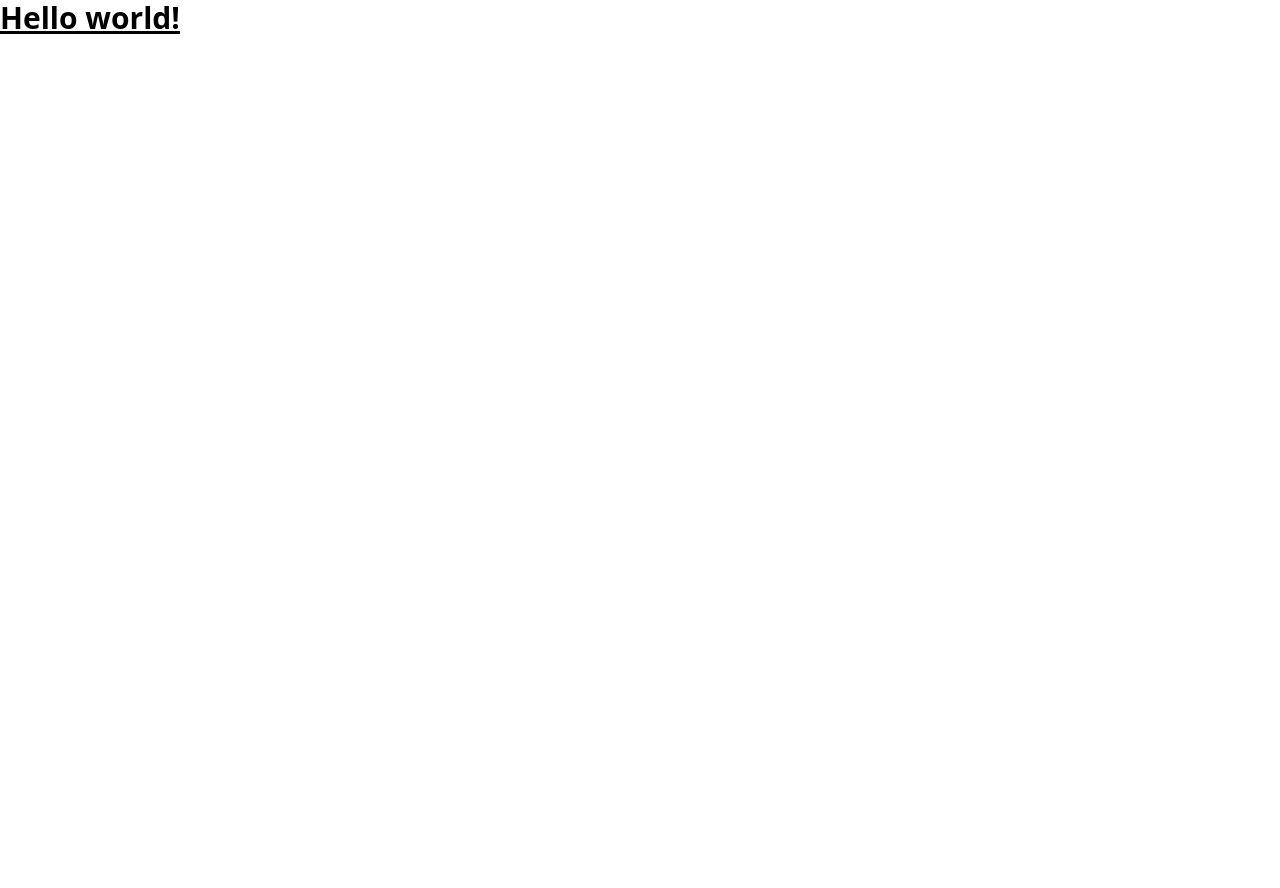
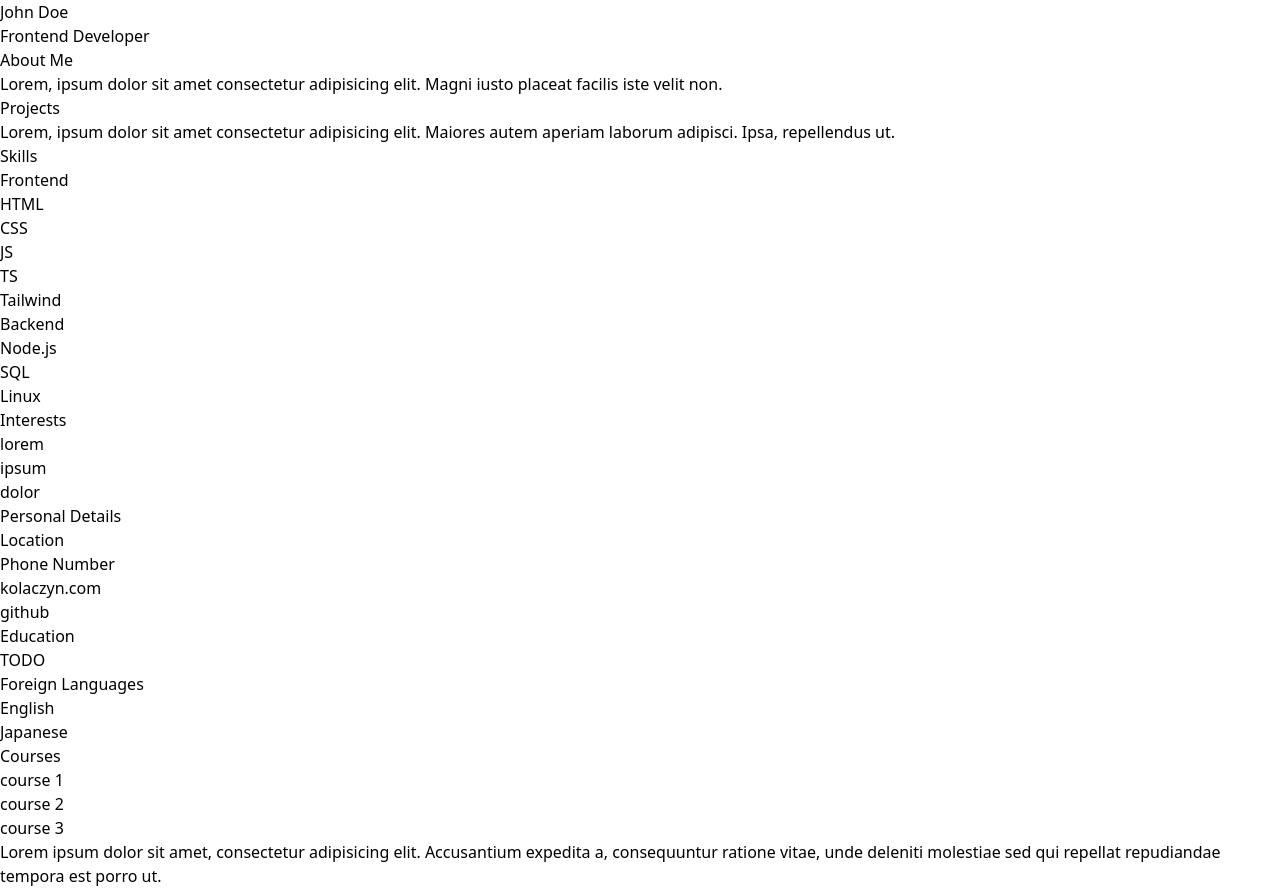
Before and after one commit to kolaczyn/resume-generator, a website: page index.html in a window 1280 px wide. Before the commit the page ends 800 px from the top, so only its background shows below. Drawn offline with nearby package versions, Linux system fonts and the light colour scheme.

```diff
--- a/index.html
+++ b/index.html
@@ -6,6 +6,93 @@
     <script src="https://cdn.tailwindcss.com"></script>
   </head>
   <body>
-    <h1 class="text-3xl font-bold underline">Hello world!</h1>
+    <header>
+      <h1>John Doe</h1>
+      <h2>Frontend Developer</h2>
+    </header>
+    <div>
+      <main>
+        <section>
+          <h3>About Me</h3>
+          <p>
+            Lorem, ipsum dolor sit amet consectetur adipisicing elit. Magni
+            iusto placeat facilis iste velit non.
+          </p>
+        </section>
+        <section>
+          <h3>Projects</h3>
+          <p>
+            Lorem, ipsum dolor sit amet consectetur adipisicing elit. Maiores
+            autem aperiam laborum adipisci. Ipsa, repellendus ut.
+          </p>
+        </section>
+        <section>
+          <h3>Skills</h3>
+          <h4>Frontend</h4>
+          <ul>
+            <li>HTML</li>
+            <li>CSS</li>
+            <li>JS</li>
+            <li>TS</li>
+            <li>Tailwind</li>
+          </ul>
+          <h4>Backend</h4>
+          <ul>
+            <li>Node.js</li>
+            <li>SQL</li>
+            <li>Linux</li>
+          </ul>
+        </section>
+        <section>
+          <h4>Interests</h4>
+          <ul>
+            <li>lorem</li>
+            <li>ipsum</li>
+            <li>dolor</li>
+          </ul>
+        </section>
+      </main>
+      <!-- yeah, I know it's not really aside, but whatever :p -->
+      <aside>
+        <div>
+          <!-- img placeholder -->
+        </div>
+        <section>
+          <h3>Personal Details</h3>
+          <ul>
+            <li>Location</li>
+            <li>Phone Number</li>
+            <li>kolaczyn.com</li>
+            <li>github</li>
+          </ul>
+        </section>
+        <section>
+          <h3>Education</h3>
+          <p>TODO</p>
+        </section>
+        <section>
+          <h3>Foreign Languages</h3>
+          <ul>
+            <li>English</li>
+            <li>Japanese</li>
+          </ul>
+        </section>
+        <section>
+          <h3>Courses</h3>
+          <ul>
+            <li>course 1</li>
+            <li>course 2</li>
+            <li>course 3</li>
+          </ul>
+        </section>
+        <section>
+          <p>
+            Lorem ipsum dolor sit amet, consectetur adipisicing elit.
+            Accusantium expedita a, consequuntur ratione vitae, unde deleniti
+            molestiae sed qui repellat repudiandae tempora est porro ut.
+          </p>
+        </section>
+      </aside>
+    </div>
   </body>
 </html>
```
